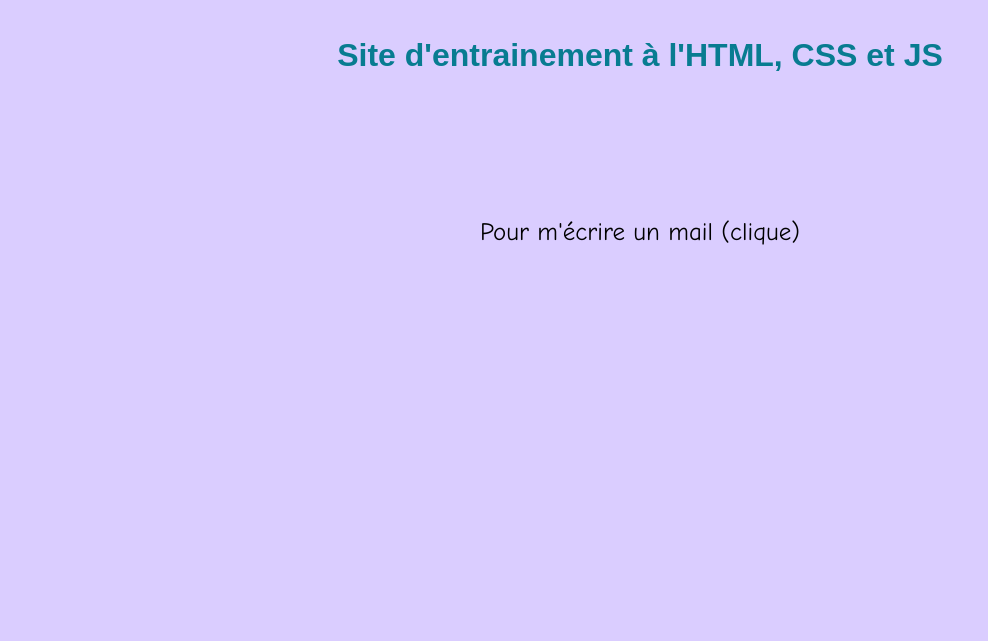
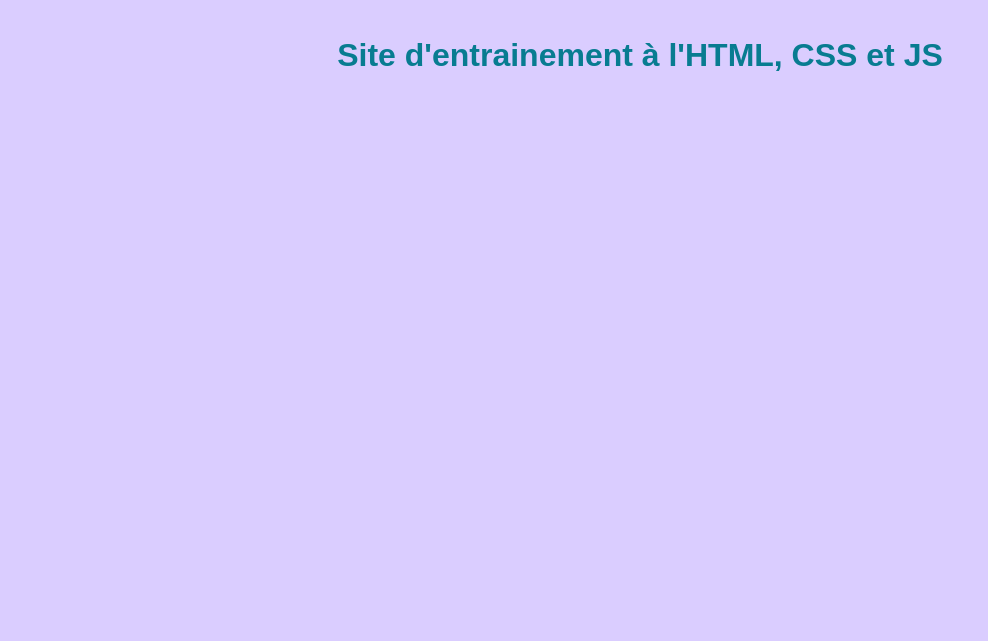
Before and after one commit to KingstarLeak/SiteV2, a plain HTML site: page index.html in a window 1280 px wide. Shown: the part 81-722 px from the top of the page, without its empty margins (0-988 px from the left). Drawn offline with Linux system fonts and the light colour scheme.

Commit message:
Add files via upload

```diff
--- a/index.html
+++ b/index.html
@@ -71,11 +71,7 @@
 		</center>
 	</h3>
 
-  <!-- Lien vers le mail directement -->
-  <a style="text-decoration:none" class="mail" href="mailto: nagr3@orange.fr">
-		Pour m'écrire un mail (clique)
-	</a>
-  <!-- Fin lien mail -->
+
 
 <!--
 
```
